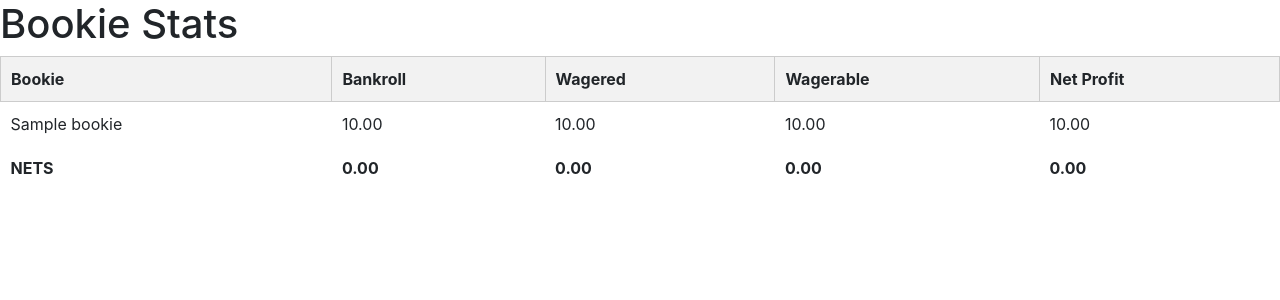
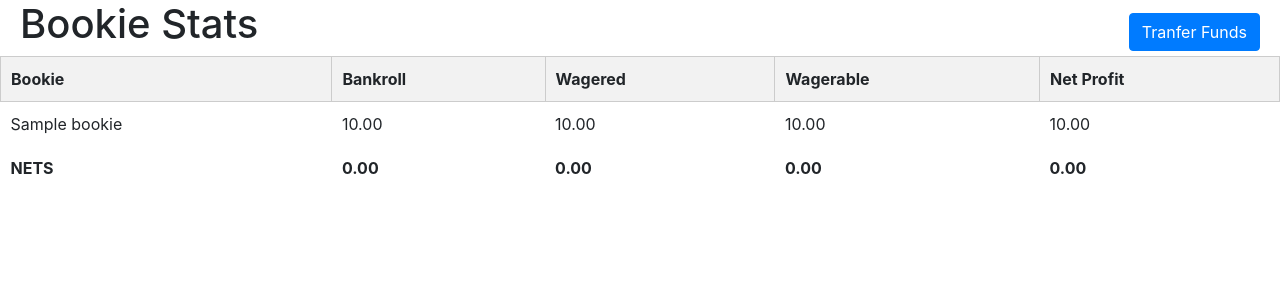
Before and after one commit to KyleOkura/EVBetting, a Flask app: template website/templates/bookie_stats.html in a window 1280 px wide. Shown: the part 68-368 px from the top of the page. Run offline with Flask 3, Linux system fonts and the light colour scheme; the template is opened without the code that fills it: most values are stand-ins (such as "Sample title", 1, 10 or a date in 2020); parts of the project's set-up code (start-up, migrations or seed data) failed here and were passed over; some libraries are stand-ins or nearby versions.

Commit message:
added transfer funds button, and updated db

```diff
--- a/todo.txt
+++ b/todo.txt
@@ -1,3 +1,6 @@
+
+200 to fanduel
+100 to betmgm
 
 add transfer funds functionally to website
 add a delete bet to current bets
--- a/website/app.py
+++ b/website/app.py
@@ -16,6 +16,7 @@ from ..tools.bet_history import get_pending_ev
 from ..tools.bet_history import get_pending_wagered
 from ..tools.bet_history import get_current_evbets
 from ..tools.bet_history import update_evbets
+from ..tools.bet_history import transfer_bookie_funds
 
 import os
 import sqlite3
@@ -199,7 +200,21 @@ def bookie_stats():
 
     combined = zip(bookies, bankroll, wagered, wagerable, nets)
 
-    return render_template('bookie_stats.html', combined=combined, net_bankroll=totals[0], net_wagered=totals[1], net_wagerable=totals[2], net_total=totals[3])
+    return render_template('bookie_stats.html', combined=combined, net_bankroll=totals[0], net_wagered=totals[1], net_wagerable=totals[2], net_total=totals[3], bookies=bookies)
+
+@app.route('/transfer_funds', methods=["POST"])
+def transfer_funds():
+    send_bookie = request.form['sending_bookie']
+    receiving_bookie = request.form['receiving_bookie']
+    amount = int(request.form['amount'])
+
+    transfer_bookie_funds(send_bookie, receiving_bookie, amount)
+    update_bookie_values()
+
+    return redirect(url_for('bookie_stats'))
+
+
+
 
 
 """
--- a/website/templates/bookie_stats.html
+++ b/website/templates/bookie_stats.html
@@ -3,7 +3,17 @@
 {% block title %}EV Betting{% endblock %}
 
 {% block content %}
-<h1>Bookie Stats</h1>
+<div style="clear: both">
+    <h1 style="float: left; padding-left: 20px">Bookie Stats</h1>
+    <div style="float: right; padding-right: 20px; padding-top: 13px">
+        <button class="btn btn-primary transfer-funds-btn"
+                data-sending-bookie="temp"
+                data-receiving-bookie="temp"
+                data-amount="0.0">
+                Tranfer Funds
+        </button>
+    </div>
+</div>
 <table>
     <thead>
         <tr>
@@ -33,4 +43,74 @@
         </tr>
     </tbody>
 </table>
+
+
+
+
+
+
+
+
+<div class="modal fade" id="betModal" tabindex="-1" aria-hidden="true">
+    <div class="modal-dialog">
+        <div class="modal-content">
+            <div class="modal-header">
+                <h5 class="modal-title">Transfer Funds</h5>
+                <button type="button" class="btn-close" data-bs-dismiss="modal"></button>
+            </div>
+            <div class="modal-body">
+                <form id="betForm" action="/transfer_funds" method="POST">
+                    <div class="mb-3">
+                        <label for="sending-bookie" class="form-label">Sending Bookie:</label>
+                        <select name="sending_bookie" id="modal-sending-bookie" class="form-select" required>
+                            </select>
+                    </div>
+
+                    <div class="mb-3">
+                        <label for="receiving-bookie" class="form-label">Receiving Bookie:</label>
+                        <select name="receiving_bookie" id="modal-receiving-bookie" class="form-select" required>
+                            </select>
+                    </div>
+
+                    <div class="mb-3">
+                        <label for="amount" class="form-label">Bet Amount ($):</label>
+                        <input type="number" name="amount" id="modal-amount" class="form-control" min="1" step = "any" required>
+                        <!-- add step="any" above to test for decimal entries-->
+                    </div>
+
+                    <button type="submit" class="btn btn-success">Confirm Transfer</button>
+                </form>
+            </div>
+        </div>
+    </div>
+</div>
+
+<script src="https://cdnjs.cloudflare.com/ajax/libs/bootstrap/5.3.0/js/bootstrap.bundle.min.js"></script>
+<script src="https://code.jquery.com/jquery-3.7.0.min.js"></script>
+
+<script>
+    document.addEventListener("DOMContentLoaded", function() {
+        const availableBookies = {{ bookies | tojson | safe}};
+
+        document.querySelector(".transfer-funds-btn").addEventListener("click", function() {
+            let sendingDropdown = document.getElementById("modal-sending-bookie");
+            let receivingDropdown = document.getElementById("modal-receiving-bookie");
+
+            sendingDropdown.innerHTML = "";
+            receivingDropdown.innerHTML = "";
+
+            availableBookies.forEach(bookie => {
+                let option = document.createElement("option");
+                option.value = bookie;
+                option.textContent = bookie;
+                sendingDropdown.appendChild(option.cloneNode(true));
+                receivingDropdown.appendChild(option);
+            });
+
+            new bootstrap.Modal(document.getElementById("betModal")).show();
+        });
+    });
+
+</script>
+
 {% endblock %}
```
Also changed, not shown: tools/bet_history.py (+2 -5 lines), database/bet_history.db.
